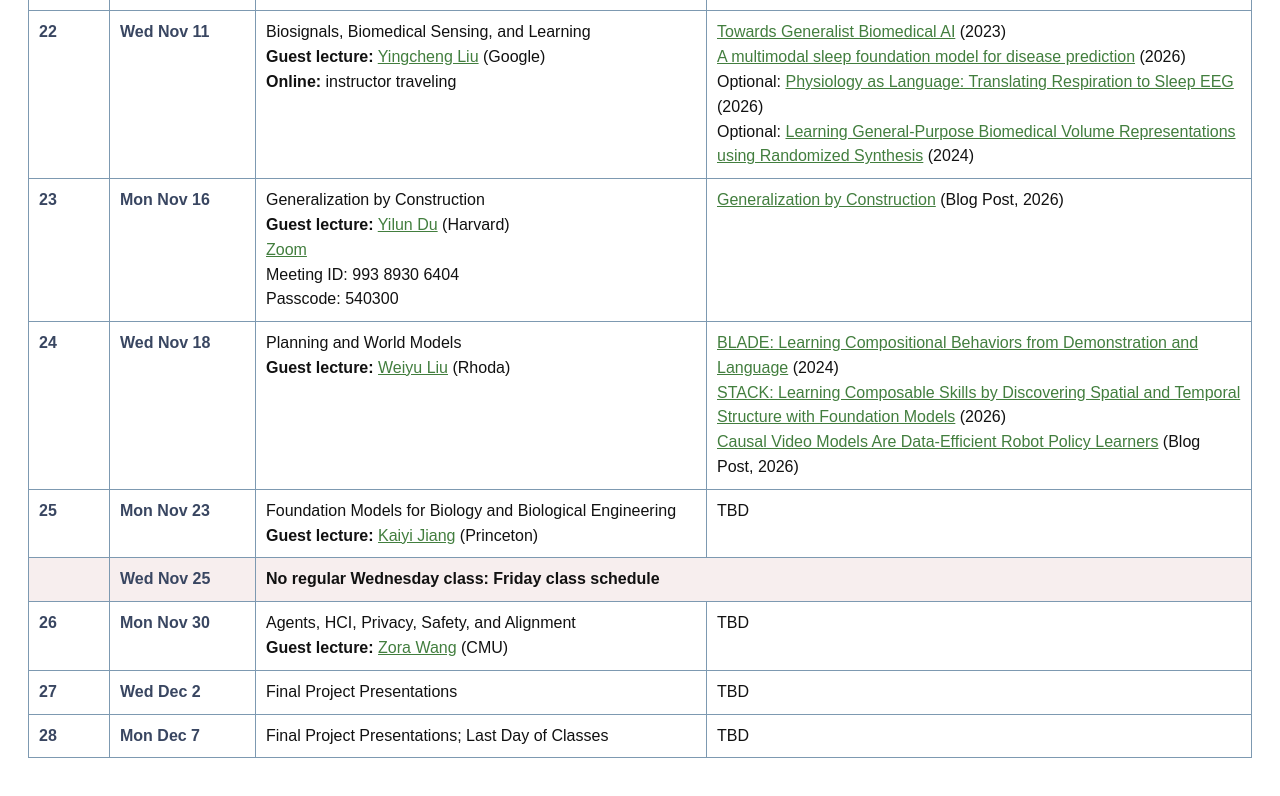
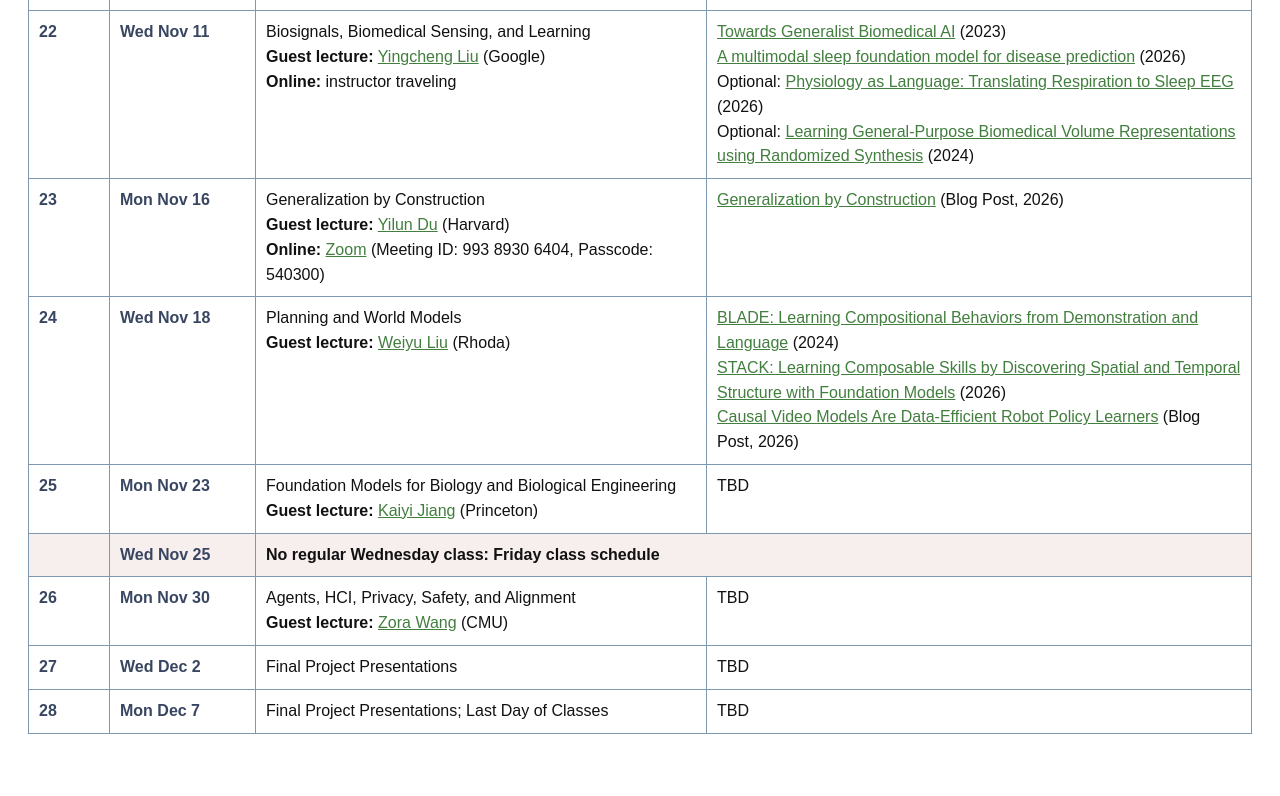
Before and after one commit to the-labone/cis7000-fall26-website, a plain HTML site: page index.html in a window 1280 px wide. Shown: the part 5620-6416 px from the top of the page. Drawn offline with Linux system fonts and the light colour scheme.

Commit message:
Format lecture 23 online meeting details inline

```diff
--- a/index.html
+++ b/index.html
@@ -472,9 +472,7 @@
           Generalization by Construction<br>
           <strong>Guest lecture:</strong>
           <a href="https://yilundu.github.io/">Yilun Du</a> (Harvard)<br>
-          <a href="https://upenn.zoom.us/j/99389306404?pwd=Lp6G88pyBVwj6XuZpujomGMHW4OAZz.1">Zoom</a><br>
-          Meeting ID: 993 8930 6404<br>
-          Passcode: 540300
+          <strong>Online:</strong> <a href="https://upenn.zoom.us/j/99389306404?pwd=Lp6G88pyBVwj6XuZpujomGMHW4OAZz.1">Zoom</a> (Meeting ID: 993 8930 6404, Passcode: 540300)
         </td>
         <td><a href="https://yilundu.github.io/perspective/generalization_by_construction.html">Generalization by Construction</a> (Blog Post, 2026)</td>
       </tr>
```
